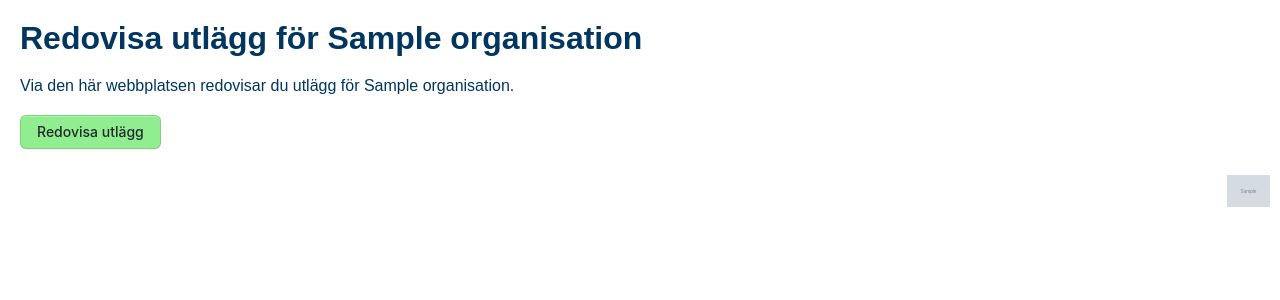
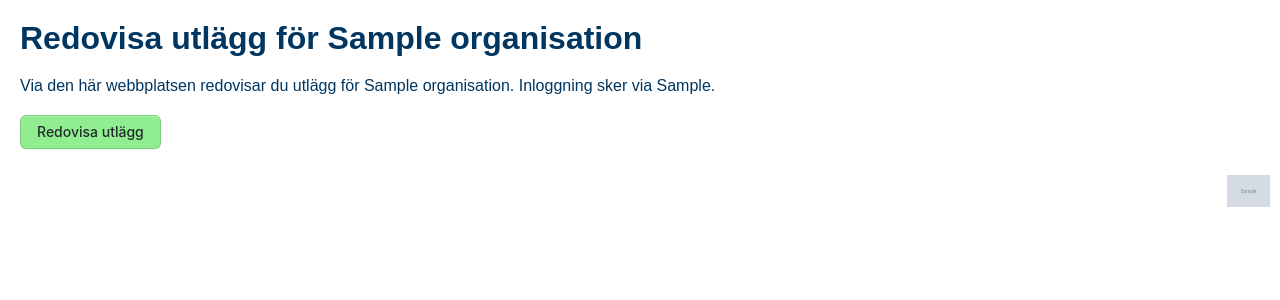
Before and after one commit to jschlyter/redovisa, a Python web app: template redovisa/templates/home.j2 in a window 1280 px wide. Shown: the top 300 px of the page. Run offline with Jinja, Linux system fonts and the light colour scheme; the template is opened without the code that fills it: most values are stand-ins (such as "Sample title", 1, 10 or a date in 2020); grey boxes marked "Sample" are stand-in pictures.

Commit message:
add SSO provider info to login page

```diff
--- a/redovisa/templates/home.j2
+++ b/redovisa/templates/home.j2
@@ -14,7 +14,9 @@
 
 <h1>Redovisa utlägg för {{ organisation }}</h1>
 
-<p>Via den här webbplatsen redovisar du utlägg för {{ organisation }}.<p/>
+<p>Via den här webbplatsen redovisar du utlägg för {{ organisation }}.
+{% if sso_provider is defined %}Inloggning sker via {{ sso_provider }}.{% endif %}
+<p/>
 
 
 <form action="/expense">
```
